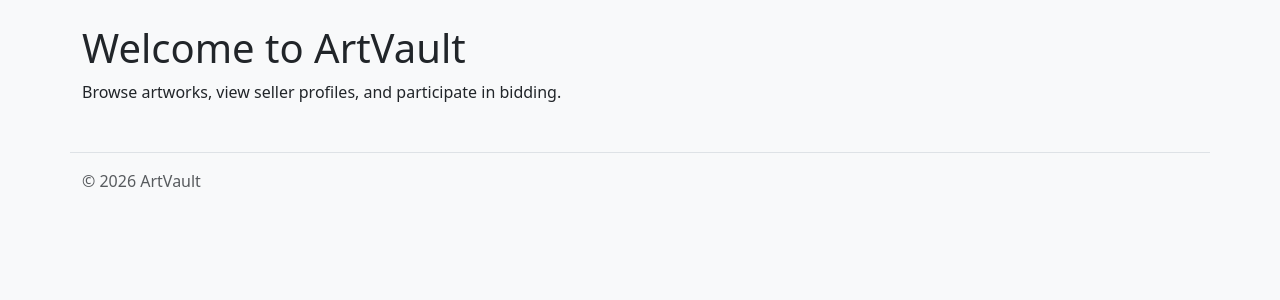
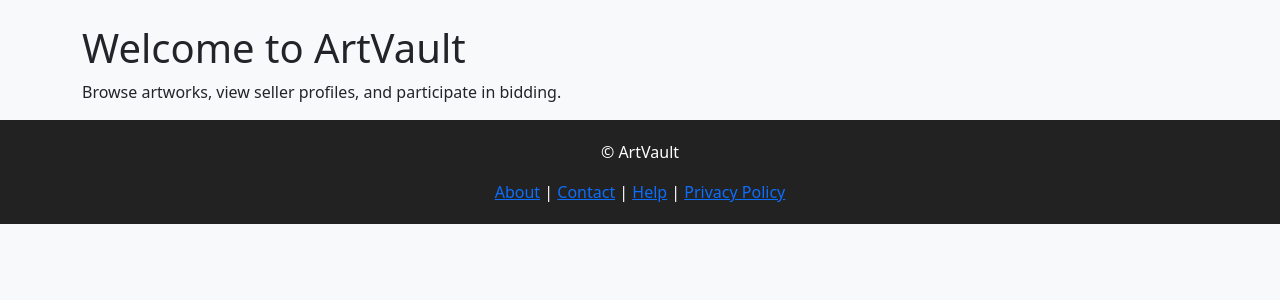
Before and after one commit to Alexander-HR/ArtVault, a Django app: page / in a window 1280 px wide. Shown: the part 57-357 px from the top of the page. Run offline with Django 5.2, Linux system fonts and the light colour scheme.

Commit message:
Add footer

```diff
--- a/templates/base.html
+++ b/templates/base.html
@@ -18,10 +18,8 @@
         {% endblock %}
     </main>
 
-    <footer class="container mt-5 py-3 border-top text-muted">
-        <p>&copy; 2026 ArtVault</p>
-    </footer>
+    <script src="https://cdn.jsdelivr.net/npm/bootstrap@5.3.3/dist/js/bootstrap.bundle.min.js"></script>
 
-    <script src="https://cdn.jsdelivr.net/npm/bootstrap@5.3.3/dist/js/bootstrap.bundle.min.js"></script>
+    {% include "partials/footer.html" %}
 </body>
 </html>
--- /dev/null
+++ b/templates/partials/footer.html
@@ -0,0 +1,7 @@
+<footer style="background:#222; color:white; padding:20px; text-align:center;">
+    <p>© ArtVault</p>
+    <a href="#">About</a> |
+    <a href="#">Contact</a> |
+    <a href="#">Help</a> |
+    <a href="#">Privacy Policy</a>
+</footer>
```
